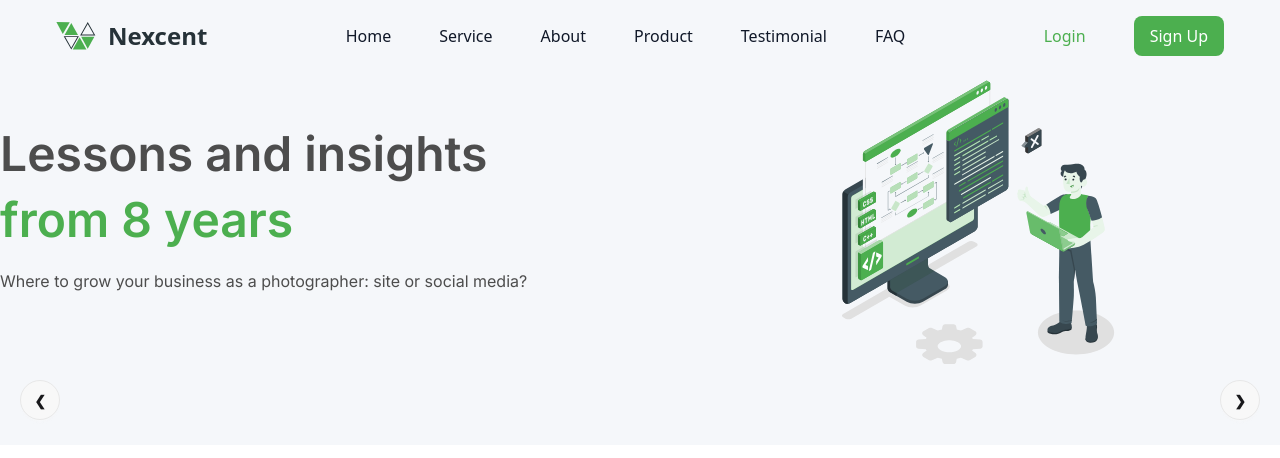
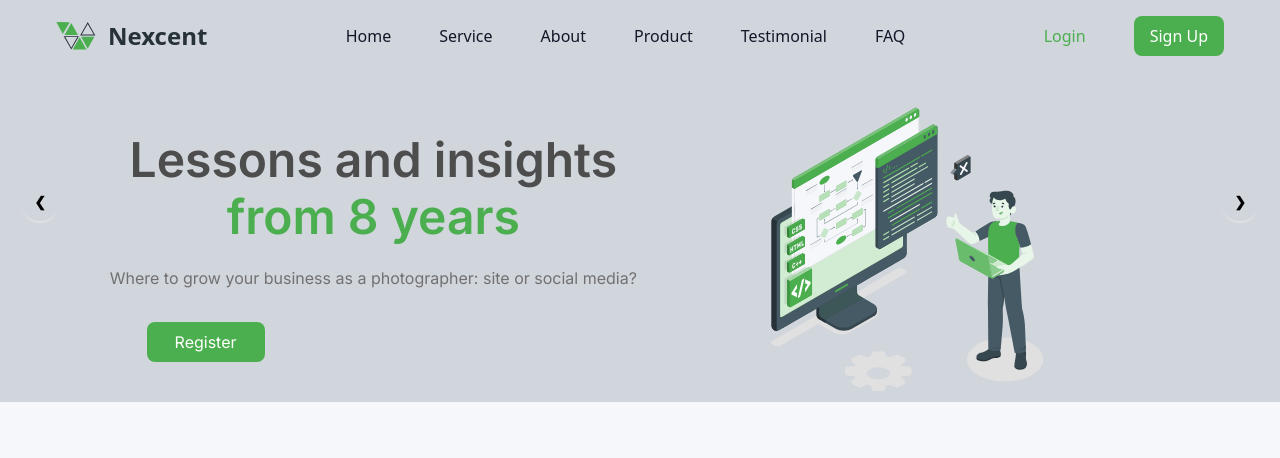
Before and after one commit to tanveenambrose/nexcent, a React (Vite) app: page / in a window 1280 px wide. Shown: the top 458 px of the page. Built offline with nearby package versions, Linux system fonts and the light colour scheme.

Commit message:
carousel in basic way using daisyui

```diff
--- a/src/components/Home.jsx
+++ b/src/components/Home.jsx
@@ -4,30 +4,76 @@ import banner1 from '../assets/Illustration.svg'
 const Home = () => {
 
   return (
-  //  <div className='bg-neutralSilver font-now'>
-  //  <div className='px-4 lg-px-14 max-w-screen mx-auto min-h-screen h-screen'>
+   <div className='bg-neutralSilver font-now  h-screen'>
 
-      <div className="carousel w-full mx-auto bg-neutralSilver font-now">
-                <div id="slide1" className="carousel-item  w-full">
-                    <div className='my-28 md:my-8 py-12 flex flex-col md:flex-row-reverse items-center justify-between gap-12'>
-                      <div>
-                        <img src={banner1} alt="" />
-                      </div>
-                      {/* hero text */}
-                      <div className='md:w-1/2 '>
-                        <h1 className='text-5xl font-semibold mb-4 text-neutralDGrey md:3/4 leading-snug'>Lessons and insights <span className='text-brandPrimary leading-sung'>from 8 years</span></h1>
-                        <p className='text-neutralDGrey text-base mb-8'>Where to grow your business as a photographer: site or social media?</p>
-                      </div>
-                    </div>
-                    <div className="absolute left-5 right-5 top-1/2 flex -translate-y-1/2 transform justify-between">
-                      <a href="#slide4" className="btn btn-circle ">❮</a>
-                      <a href="#slide2" className="btn btn-circle">❯</a>
-                    </div>
-                  </div>
+
+
+    <div className="carousel w-full bg-gray-300">
+
+
+  <div id="slide1" className="carousel-item relative flex w-full items-center justify-center pt-24">
+    <div className='flex items-center flex-col md:flex-row-reverse '>
+      <div className='flex-1 flex justify-center'><img className='' src={banner1} alt="" /></div>
+      <div className='flex-1 md:w-1/2 pb-10 pt-10'>
+        <h1 className='text-neutralDGrey text-5xl font-semibold mb-4 text-center leading-sung'>Lessons and insights <span className='text-brandPrimary leading-snug'>from 8 years</span></h1>
+        <p className='text-neutralGrey text-base mb-8 text-center'>Where to grow your business as a photographer: site or social media?</p>
+        <button className='btn-sexo ml-10'>Register</button>
+        </div>
+    </div>
+    <div className="absolute left-5 right-5 top-1/2 flex -translate-y-1/2 transform justify-between">
+      <a href="#slide3" className="btn btn-circle border-0 hover:border-2 bg-transparent text-black">❮</a>
+      <a href="#slide2" className="btn btn-circle border-0 hover:border-2 bg-transparent text-black">❯</a>
+    </div>
   </div>
 
-  //    </div>
-  // </div>
+
+    <div id="slide2" className="carousel-item relative w-full flex items-center justify-center pt-24">
+    <div className='flex items-center flex-col md:flex-row-reverse '>
+      <div className='flex-1 flex justify-center'><img className='' src={banner1} alt="" /></div>
+      <div className='flex-1 md:w-1/2 pb-10 pt-10'>
+        <h1 className='text-neutralDGrey text-5xl font-semibold mb-4 text-center leading-sung'> Learn and Earn Money <span className='text-brandPrimary leading-snug'>in 4 Months</span></h1>
+        <p className='text-neutralGrey text-base mb-8 text-center'>Where to grow your business as a photographer: site or social media?</p>
+        <button className='btn-sexo ml-10'>Register</button>
+        </div>
+    </div>
+    <div className="absolute left-5 right-5 top-1/2 flex -translate-y-1/2 transform justify-between">
+      <a href="#slide1" className="btn btn-circle border-0 hover:border-2 bg-transparent text-black">❮</a>
+      <a href="#slide3" className="btn btn-circle border-0 hover:border-2 bg-transparent text-black">❯</a>
+    </div>
+  </div>
+
+
+
+
+
+  <div id="slide3" className="carousel-item relative w-full flex items-center justify-center pt-24">
+    <div className='flex items-center flex-col md:flex-row-reverse '>
+      <div className='flex-1 flex justify-center'><img className='' src={banner1} alt="" /></div>
+      <div className='flex-1 md:w-1/2 pb-10 pt-10'>
+        <h1 className='text-neutralDGrey text-5xl font-semibold mb-4 text-center leading-sung'>Lessons and insights <span className='text-brandPrimary leading-snug'>from 8 years</span></h1>
+        <p className='text-neutralGrey text-base mb-8 text-center'>Where to grow your business as a photographer: site or social media?</p>
+        <button className='btn-sexo ml-10'>Register</button>
+        </div>
+    </div>
+    <div className="absolute left-5 right-5 top-1/2 flex -translate-y-1/2 transform justify-between">
+      <a href="#slide2" className="btn btn-circle border-0 hover:border-2 bg-transparent text-black">❮</a>
+      <a href="#slide1" className="btn btn-circle border-0 hover:border-2 bg-transparent text-black">❯</a>
+    </div>
+  </div>
+
+
+
+
+</div>
+
+
+
+
+
+
+
+
+   </div>
   )
 }
 
```
